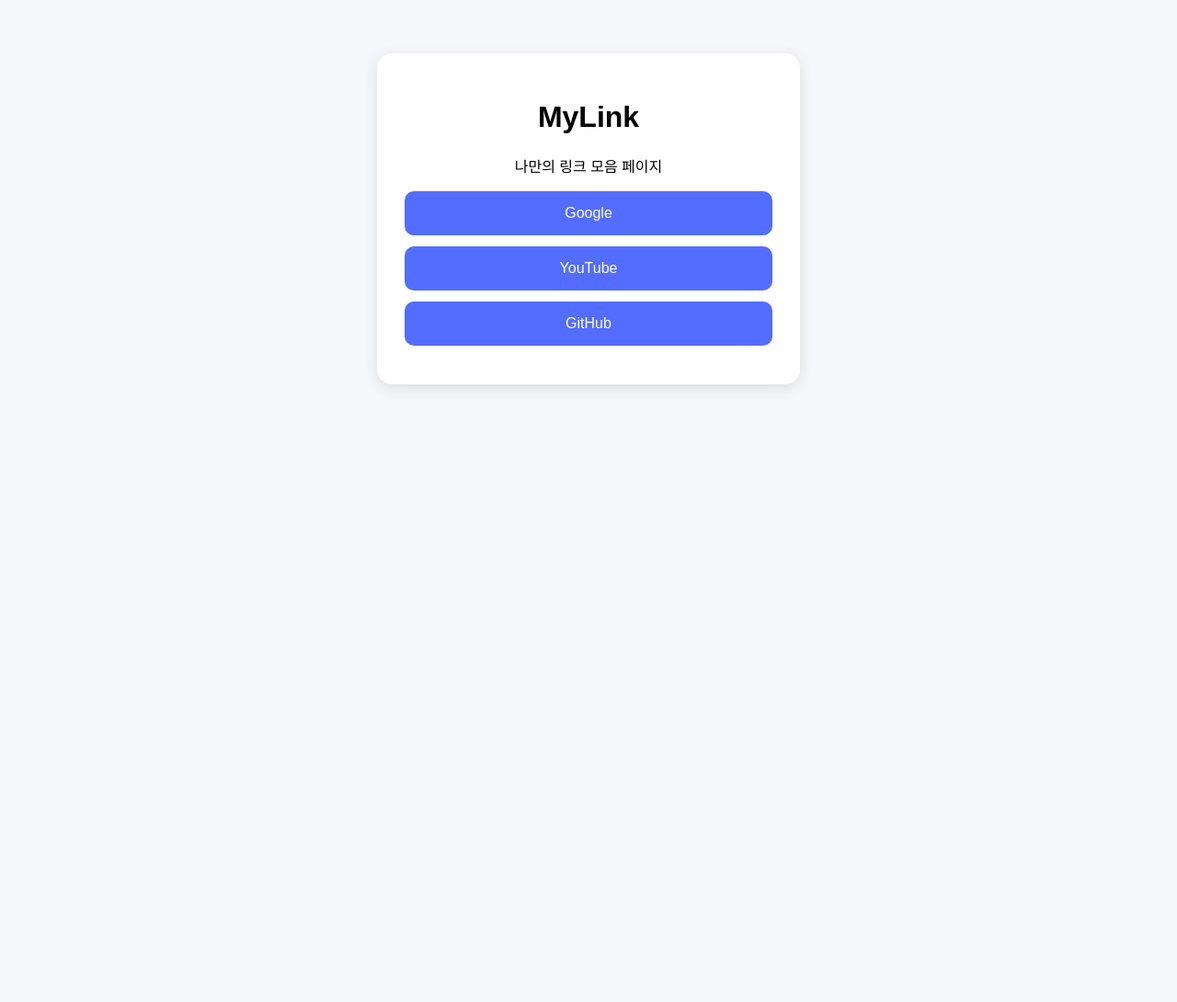
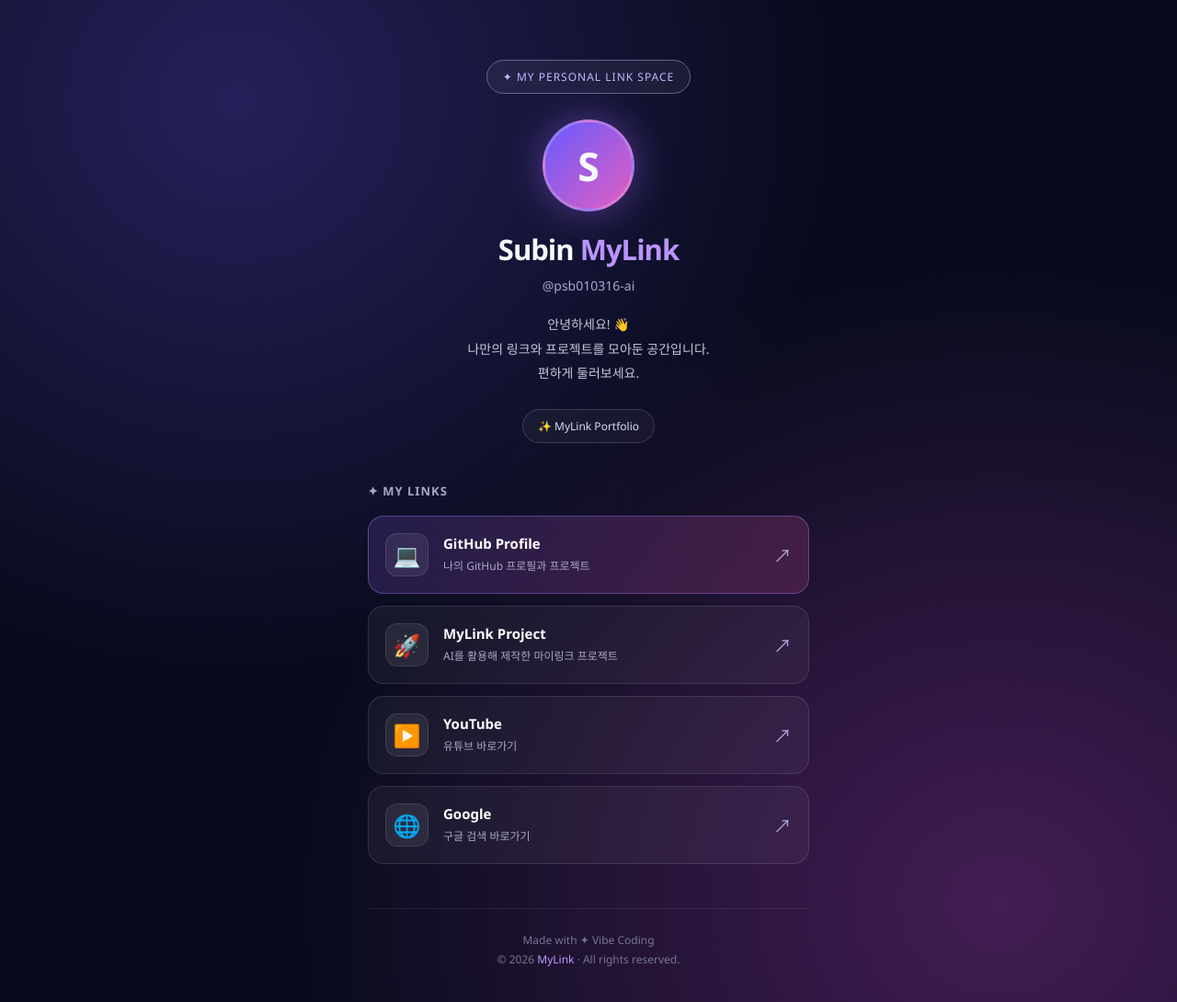
Before and after one commit to psb010316-ai/mylink, a plain HTML site: page MyLink/index.html in a window 1280 px wide. Shown: the whole page at 92% size. Before the commit the page ends 800 px from the top, so only its background shows below. Drawn offline with Linux system fonts and the light colour scheme.

Commit message:
Update index.html

```diff
--- a/MyLink/index.html
+++ b/MyLink/index.html
@@ -4,40 +4,286 @@
 <head>
   <meta charset="UTF-8">
   <meta name="viewport" content="width=device-width, initial-scale=1.0">
-  <title>MyLink</title>
+  <meta name="theme-color" content="#080b1c">
+  <title>MyLink | 나만의 링크 공간</title>
+
   <style>
+    * {
+      box-sizing: border-box;
+    }
+
     body {
-      font-family: Arial, sans-serif;
+      margin: 0;
+      min-height: 100vh;
+      font-family: "Segoe UI", "Malgun Gothic", sans-serif;
+      color: #f8f9ff;
+      background:
+        radial-gradient(ellipse at 20% 10%, #24215a 0%, transparent 45%),
+        radial-gradient(ellipse at 85% 90%, #431d54 0%, transparent 50%),
+        #080b1c;
+      display: flex;
+      justify-content: center;
+      padding: 65px 20px 35px;
+    }
+
+    .container {
+      width: 100%;
+      max-width: 480px;
       text-align: center;
-      background: #f5f7fa;
-      padding: 50px 20px;
     }
-    .container {
-      max-width: 400px;
-      margin: auto;
-      background: white;
-      padding: 30px;
-      border-radius: 16px;
-      box-shadow: 0 4px 15px #ddd;
+
+    .tag {
+      display: inline-block;
+      padding: 9px 17px;
+      border: 1px solid #69618d;
+      border-radius: 30px;
+      background: #ffffff0d;
+      color: #c5b6ff;
+      font-size: 12px;
+      letter-spacing: 1px;
+      margin-bottom: 28px;
     }
-    a {
-      display: block;
-      padding: 15px;
-      margin: 12px 0;
-      background: #526dff;
+
+    .avatar {
+      width: 100px;
+      height: 100px;
+      margin: 0 auto 20px;
+      border-radius: 50%;
+      display: grid;
+      place-items: center;
+      font-size: 43px;
+      font-weight: bold;
+      background: linear-gradient(135deg, #695aff, #e15fc1);
+      box-shadow: 0 0 45px #a36aff70;
+      border: 3px solid #ffffff33;
+    }
+
+    h1 {
+      margin: 0 0 9px;
+      font-size: 31px;
+      letter-spacing: -1px;
+    }
+
+    h1 span {
+      color: #bb94ff;
+    }
+
+    .username {
+      font-size: 14px;
+      color: #aaa7ce;
+      margin-bottom: 20px;
+    }
+
+    .description {
+      color: #c8c7d9;
+      font-size: 14px;
+      line-height: 1.9;
+      margin-bottom: 25px;
+    }
+
+    .info {
+      display: inline-block;
+      padding: 9px 16px;
+      border: 1px solid #ffffff24;
+      border-radius: 25px;
+      background: #ffffff0a;
+      color: #dedbf6;
+      font-size: 12px;
+    }
+
+    .section-title {
+      text-align: left;
+      margin: 43px 0 18px;
+      font-size: 13px;
+      font-weight: 600;
+      letter-spacing: 1px;
+      color: #a9a6c7;
+    }
+
+    .link-card {
+      display: flex;
+      align-items: center;
+      gap: 16px;
+      margin-bottom: 13px;
+      padding: 18px;
+      border: 1px solid #ffffff1b;
+      border-radius: 17px;
+      background: #ffffff0c;
+      text-decoration: none;
       color: white;
-      text-decoration: none;
-      border-radius: 10px;
+      text-align: left;
+      transition: transform .25s, background .25s, border-color .25s;
+    }
+
+    .link-card:hover {
+      transform: translateY(-4px);
+      background: #ffffff18;
+      border-color: #a48dff90;
+    }
+
+    .link-card.featured {
+      background: linear-gradient(110deg, #30245caa, #57244faa);
+      border-color: #a68cff60;
+    }
+
+    .link-icon {
+      width: 47px;
+      height: 47px;
+      flex-shrink: 0;
+      border-radius: 13px;
+      background: #ffffff13;
+      border: 1px solid #ffffff1b;
+      display: grid;
+      place-items: center;
+      font-size: 24px;
+    }
+
+    .link-content {
+      flex: 1;
+      min-width: 0;
+    }
+
+    .link-title {
+      font-size: 15px;
+      font-weight: 650;
+      margin-bottom: 6px;
+    }
+
+    .link-description {
+      font-size: 12px;
+      color: #aaa9c5;
+      line-height: 1.5;
+    }
+
+    .arrow {
+      font-size: 20px;
+      color: #aaa0d8;
+    }
+
+    footer {
+      margin-top: 48px;
+      padding-top: 23px;
+      border-top: 1px solid #ffffff16;
+      color: #777691;
+      font-size: 12px;
+      line-height: 1.8;
+    }
+
+    footer strong {
+      color: #b99dff;
+      font-weight: 500;
+    }
+
+    @media (max-width: 480px) {
+      body {
+        padding-top: 45px;
+      }
+
+      h1 {
+        font-size: 27px;
+      }
+
+      .link-card {
+        padding: 15px;
+      }
+
+      .link-title {
+        font-size: 14px;
+      }
     }
   </style>
 </head>
+
 <body>
-  <div class="container">
-    <h1>MyLink</h1>
-    <p>나만의 링크 모음 페이지</p>
-    <a href="https://www.google.com">Google</a>
-    <a href="https://www.youtube.com">YouTube</a>
-    <a href="https://github.com">GitHub</a>
-  </div>
+  <main class="container">
+
+    <div class="tag">✦ MY PERSONAL LINK SPACE</div>
+
+    <div class="avatar">S</div>
+
+    <h1>Subin <span>MyLink</span></h1>
+
+    <div class="username">@psb010316-ai</div>
+
+    <p class="description">
+      안녕하세요! 👋<br>
+      나만의 링크와 프로젝트를 모아둔 공간입니다.<br>
+      편하게 둘러보세요.
+    </p>
+
+    <div class="info">✨ MyLink Portfolio</div>
+
+    <div class="section-title">✦ MY LINKS</div>
+
+    <a
+      class="link-card featured"
+      href="https://github.com/psb010316-ai"
+      target="_blank"
+      rel="noopener noreferrer"
+    >
+      <div class="link-icon">💻</div>
+      <div class="link-content">
+        <div class="link-title">GitHub Profile</div>
+        <div class="link-description">
+          나의 GitHub 프로필과 프로젝트
+        </div>
+      </div>
+      <div class="arrow">↗</div>
+    </a>
+
+    <a
+      class="link-card"
+      href="https://github.com/psb010316-ai/mylink-next"
+      target="_blank"
+      rel="noopener noreferrer"
+    >
+      <div class="link-icon">🚀</div>
+      <div class="link-content">
+        <div class="link-title">MyLink Project</div>
+        <div class="link-description">
+          AI를 활용해 제작한 마이링크 프로젝트
+        </div>
+      </div>
+      <div class="arrow">↗</div>
+    </a>
+
+    <a
+      class="link-card"
+      href="https://www.youtube.com"
+      target="_blank"
+      rel="noopener noreferrer"
+    >
+      <div class="link-icon">▶️</div>
+      <div class="link-content">
+        <div class="link-title">YouTube</div>
+        <div class="link-description">
+          유튜브 바로가기
+        </div>
+      </div>
+      <div class="arrow">↗</div>
+    </a>
+
+    <a
+      class="link-card"
+      href="https://www.google.com"
+      target="_blank"
+      rel="noopener noreferrer"
+    >
+      <div class="link-icon">🌐</div>
+      <div class="link-content">
+        <div class="link-title">Google</div>
+        <div class="link-description">
+          구글 검색 바로가기
+        </div>
+      </div>
+      <div class="arrow">↗</div>
+    </a>
+
+    <footer>
+      Made with ✦ Vibe Coding<br>
+      © 2026 <strong>MyLink</strong> · All rights reserved.
+    </footer>
+
+  </main>
 </body>
 </html>
```
